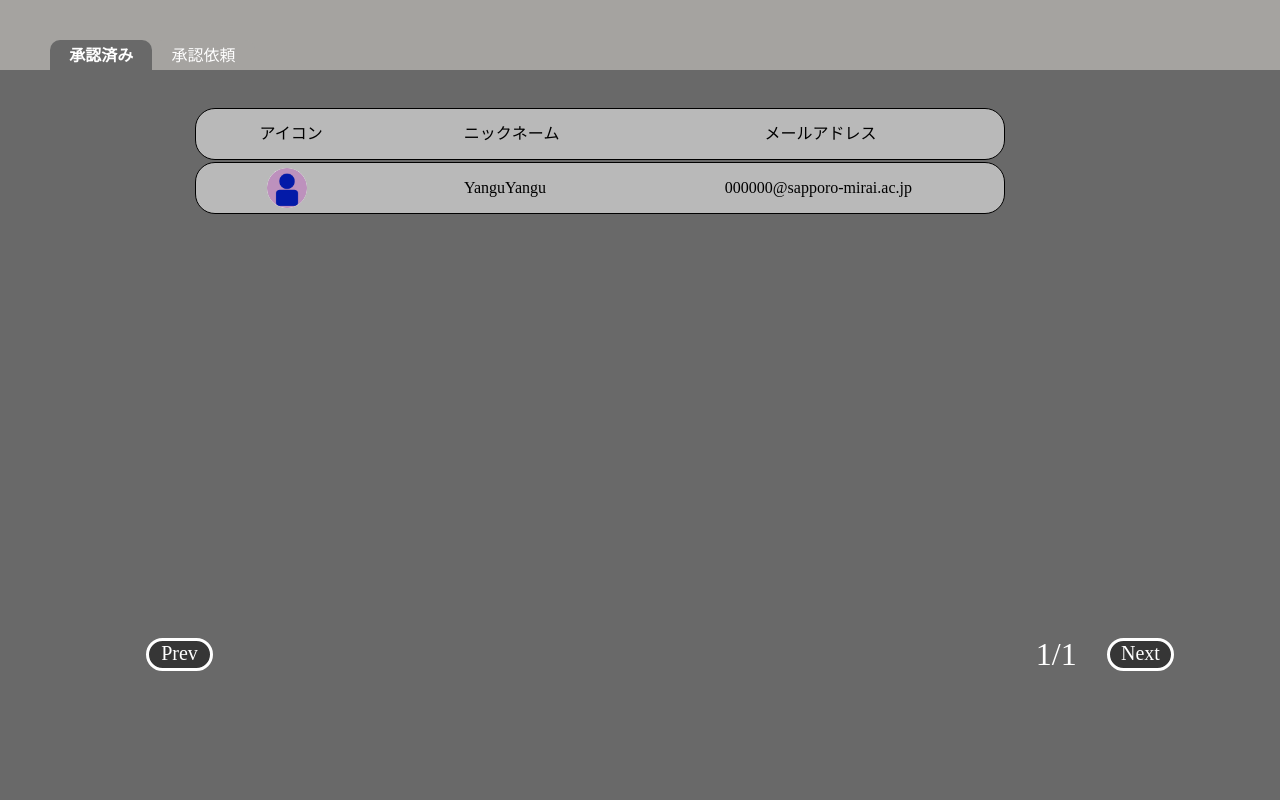
After one commit to felixxsv/disconnect, a PHP site: page /html/createInfoExApprovalRequest.html in a window 1280 px wide. The commit adds this page. Run offline with PHP 8.4, Linux system fonts and the light colour scheme.

Commit message:
ver 1.2.1 createInfoExApprovalRequest

```diff
--- a/site/css/createTab.css
+++ b/site/css/createTab.css
@@ -1,6 +1,7 @@
 .tabs {
     max-width: 100%;
-    margin: 10% auto;
+    margin: auto;
+    height: 100%;
   }
 
   .tab-list {
@@ -22,24 +23,32 @@
   }
 
   .tab-content {
-    background-color: #72696A;
+    background-color: #696969;
+    height: 78%;
   }
 
   .tab-panel {
     margin-left: 40px;
     display: none;
     color: #fff;
+    #list{
+      height: 80%;
+  }
   }
 
   .tab-item.active {
-    background-color: #72696A;
+    background-color: #696969;
     font-weight: bold;
   }
 
   .tab-panel.active {
+    height: 100%;
     display: block;
     padding: 3%;
+    #list{
+      height: 80%;
   }
+}
   .tab-panel.active h2 {
     font-size: 20px;
     font-weight: bold;
--- a/site/css/style.css
+++ b/site/css/style.css
@@ -9,7 +9,17 @@ main{
     margin: auto;
     height: 100%;
 }
+#mainContent{
+    width: 100%;
+    max-width: 1440px;
+    margin: auto;
+    height: 100%;
+    #list{
+        height: 66%;
+    }
+}
 #subtitle{
+        height: 15%;
         font-size: 64px;
         color: rgb(255, 255, 255);
         text-align: center;
@@ -18,7 +28,6 @@ main{
 }
 #list{
     width: 80%;
-    height: 70%;
     overflow-y: scroll;
     margin: auto;
     max-width: 100%;
@@ -26,20 +35,23 @@ main{
 #content{
     display: flex;
     background-color: rgb(185, 185, 185);
-    font-size: 16px;
-    color: black;
     width: 86.9%;
     height: 50px;
     border-radius: 20px;
     border-width: 1px;
     border-color: black;
-    text-align: center;
     line-height: 50px;
     text-decoration: none;
     border-style: solid;
     margin-bottom: 2px;
     div{
         margin: 0 auto;
+    }
+    p{
+        height: 28px;
+        font-size: 16px;
+        color: black;
+        text-align: center;
     }
     #icon{
         img{
@@ -75,6 +87,7 @@ main{
 }
 #Btn{
     display: flex;
+    height: 15%;
     width: 88.4%;
     max-width: 100%;
     margin: auto;
@@ -94,7 +107,7 @@ main{
     border-style: solid;
     color: white;
     font-size: 20px;
-    margin-top: 50px;
+    margin-top: 30px;
     margin-right: 80%;
     a{
         text-decoration: none;
@@ -115,7 +128,7 @@ main{
     border-width: 3px;
     border-style: solid;
     font-size: 20px;
-    margin-top: 50px;
+    margin-top: 30px;
     a{
         text-decoration: none;
         color: white;
@@ -124,6 +137,32 @@ main{
 #pageCnt{
     color: white;
     font-size: 32px;
-    margin-top: 50px;
+    margin-top: 30px;
     padding-right: 30px;
 }
+
+/*依頼ページ*/
+#yesNo{
+    text-align: center;
+    width: 80px;
+    height: 28px;
+}
+#yes{
+    width: 80px;
+    height: 28px;
+    margin-top: 10px;
+    background-color: #8AD6E5;
+    border-radius: 8px ;
+    border-color: black;
+    border-width: 1px;
+    border-style: solid;
+}
+#no{
+    width: 80px;
+    height: 28px;
+    background-color: #FFA991;
+    border-radius: 8px ;
+    border-color: black;
+    border-width: 1px;
+    border-style: solid;
+}
--- /dev/null
+++ b/site/html/createInfoExApprovalRequest.html
@@ -0,0 +1,99 @@
+<!DOCTYPE html>
+<html lang="en">
+<head>
+    <meta charset="UTF-8">
+    <meta name="viewport" content="width=device-width, initial-scale=1.0">
+    <title>情報交換承認済み</title>
+    <link rel="stylesheet" href="/site/css/reset.css">
+    <link rel="stylesheet" href="/site/css/createTab.css">
+    <link rel="stylesheet" href="/site/css/style.css">
+</head>
+<body>
+    <main>
+        <div class="tabs">
+            <ul class="tab-list">
+              <li class="tab-item active" tabindex="0">承認済み</li>
+              <li class="tab-item" tabindex="0">承認依頼</li>
+            </ul>
+            <div class="tab-content">
+              <div class="tab-panel active"><!-- 承認済み -->
+                    <div id="list">
+                        <div id="content">
+                            <div id="icon"><p>アイコン</p></div>
+                            <div id="nickName"><p>ニックネーム</p></div>
+                            <div id="email"><p>メールアドレス</p></div>
+                        </div>
+                        <div id="content">
+                            <div id="icon">
+                                <img src="/site/img/common/sample_Icon.png" alt="Icon">
+                                <!-- アイコン画像 -->
+                            </div>
+                            <div id="nickName">
+                                <p>YanguYangu</p><!-- 氏名 -->
+                            </div>
+                            <div id="email">
+                                <p>000000@sapporo-mirai.ac.jp</p><!-- Email -->
+                            </div>
+                        </div>
+                        <!-- for文で50件まで繰り返す　残りは別ページ -->
+                    </div>
+                    <div id="Btn">
+                        <div id="prevBtn">
+                            <a href="">Prev</a>
+                        </div>
+                        <div id="pageCnt">
+                            <p>1/1</p><!-- ページ数 -->
+                        </div>
+                        <div id="nextBtn">
+                            <a href="">Next</a>
+                        </div>
+                    </div>
+                </div>
+              <div class="tab-panel"><!-- 依頼 -->
+                    <div id="list">
+                        <div id="content">
+                            <div id="icon"><p>アイコン</p></div>
+                            <div id="nickName"><p>ニックネーム</p></div>
+                            <div id="email"><p>メールアドレス</p></div>
+                            <div id="yesNo"><p>承認ボタン</p></div>
+                            <div id="yesNo"><p>拒否ボタン</p></div>
+                        </div>
+                        <div id="content">
+                            <div id="icon">
+                                <img src="/site/img/common/sample_Icon.png" alt="Icon">
+                                <!-- アイコン画像 -->
+                            </div>
+                            <div id="nickName">
+                                <p>YanguYangu</p><!-- 氏名 -->
+                            </div>
+                            <div id="email">
+                                <p>000000@sapporo-mirai.ac.jp</p><!-- Email -->
+                            </div>
+                            <div id="yes">
+                                <p>承認</p>
+                            </div>
+                            <div id="no">
+                                <p>拒否</p>
+                            </div>
+                        </div>
+                        <!-- for文で50件まで繰り返す　残りは別ページ -->
+
+                    </div>
+                    <div id="Btn">
+                        <div id="prevBtn">
+                            <a href="">Prev</a>
+                        </div>
+                        <div id="pageCnt">
+                            <p>1/1</p><!-- ページ数 -->
+                        </div>
+                        <div id="nextBtn">
+                            <a href="">Next</a>
+                        </div>
+                    </div>
+              </div>
+            </div>
+        </div>
+    </main>
+    <script src="/site/js/createTab.js"></script>
+</body>
+</html>
--- a/site/html/createListTmp.html
+++ b/site/html/createListTmp.html
@@ -10,6 +10,7 @@
 </head>
 <body>
     <main>
+        <div id="mainContent">
             <div id="subtitle">
                 <h4>ユーザー一覧</h4>
             </div>
@@ -54,6 +55,7 @@
                     <a href="">Next</a>
                 </div>
             </div>
+        </div>
     </main>
 </body>
 </html>
```
Lines whose indentation alone changed are shown as unchanged.
